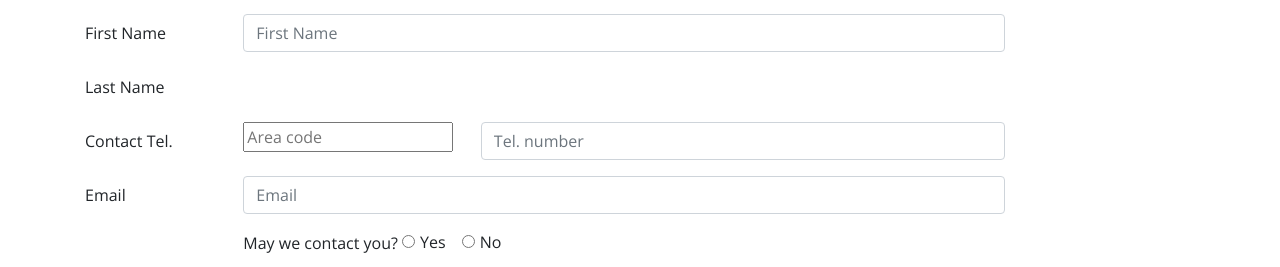
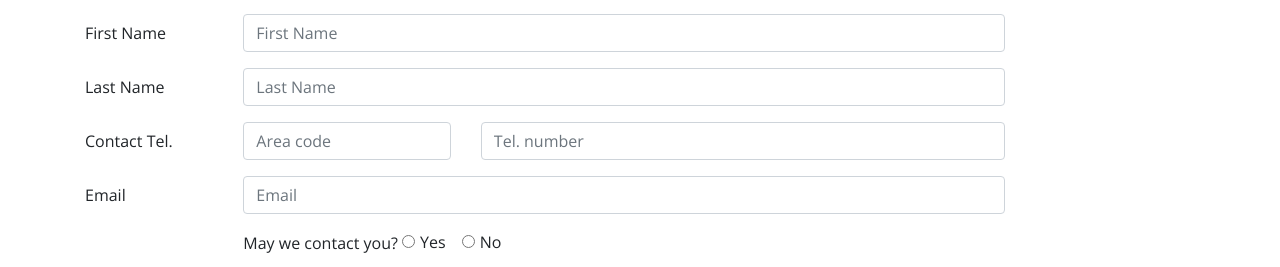
Before and after one commit to Charstec/SuperFitt, a website: page contactus.html in a window 1280 px wide. Shown: the part 684-951 px from the top of the page. Drawn offline with nearby package versions, Linux system fonts and the light colour scheme.

Commit message:
prepublish site commit

```diff
--- a/contactus.html
+++ b/contactus.html
@@ -98,14 +98,14 @@
                     </div>
                     <div class="form-group row">
                     <label for="lastName" class="col-md-2 col-form-label">Last Name</label>
-                    <div class="col-md-10>"
+                    <div class="col-md-10">
                     <input type="text" class="form-control" id="lastName" name="lastName" placeholder="Last Name" />
                     </div>
                 </div>
                     <div class="form-group row">
                     <label for="areaCode" class="col-md-2 col-form-label">Contact Tel.</label>
                     <div class="col-5 col-md-3">
-                    <input type="tel" class=form-control" id="areaCode" name="areaCode" placeholder="Area code" />
+                    <input type="tel" class="form-control" id="areaCode" name="areaCode" placeholder="Area code" />
                     </div>
                     <div class="col-7">
                     <input type="tel" class="form-control" name="telNum" placeholder="Tel. number" />
```
Also changed, not shown: index.html (+2 -2 lines), package.json (+21 -7 lines), .github/workflows/deploy.yml (added), 1 other file.
